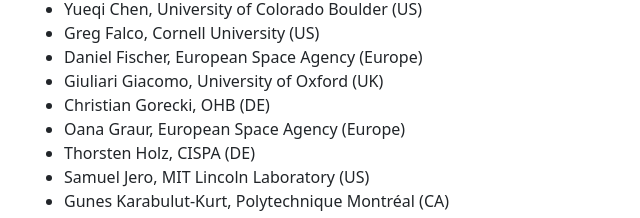
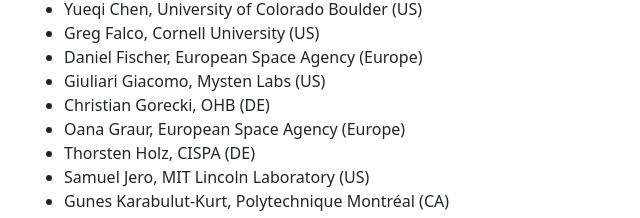
Before and after one commit to SpaceSec-Info/SpaceSec-Info.github.io, a plain HTML site: page index.html in a window 1280 px wide. Shown: the part 4183-4401 px from the top of the page, 50-690 px from the left. Drawn offline with nearby package versions, Linux system fonts and the light colour scheme.

Commit message:
Fix affiliation

```diff
--- a/index.html
+++ b/index.html
@@ -239,7 +239,7 @@
                         <li>Yueqi Chen, University of Colorado Boulder (US)</li>
                         <li>Greg Falco, Cornell University (US)</li>
                         <li>Daniel Fischer, European Space Agency (Europe)</li>
-                        <li>Giuliari Giacomo, University of Oxford (UK)</li>
+                        <li>Giuliari Giacomo, Mysten Labs (US)</li>
                         <li>Christian Gorecki, OHB (DE)</li>
                         <li>Oana Graur, European Space Agency (Europe)</li>
                         <li>Thorsten Holz, CISPA (DE)</li>
```
